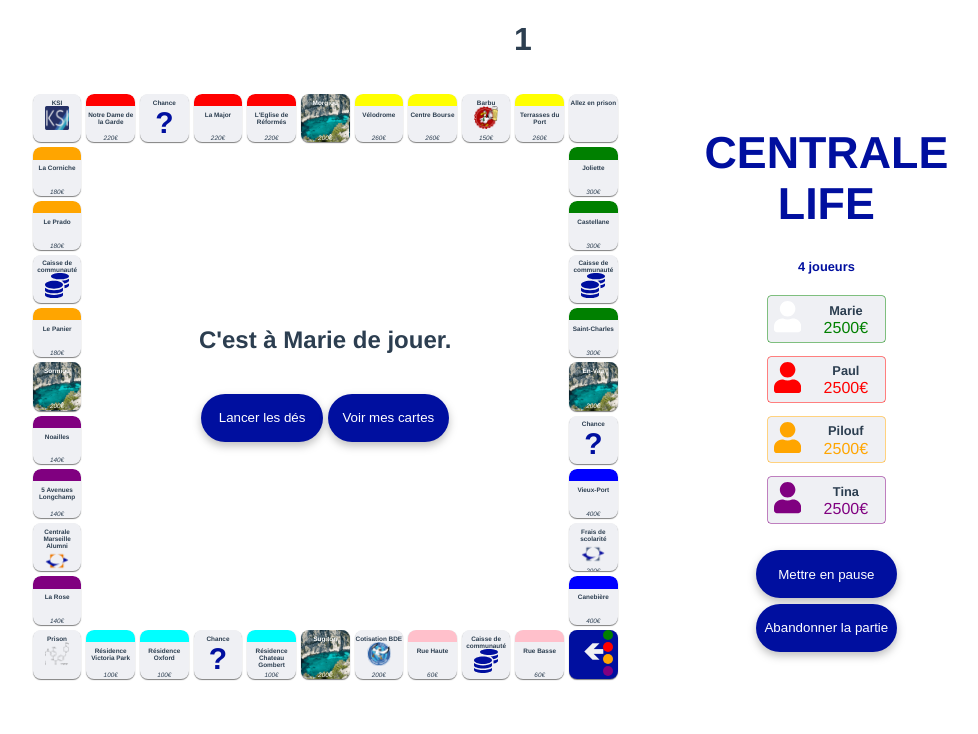
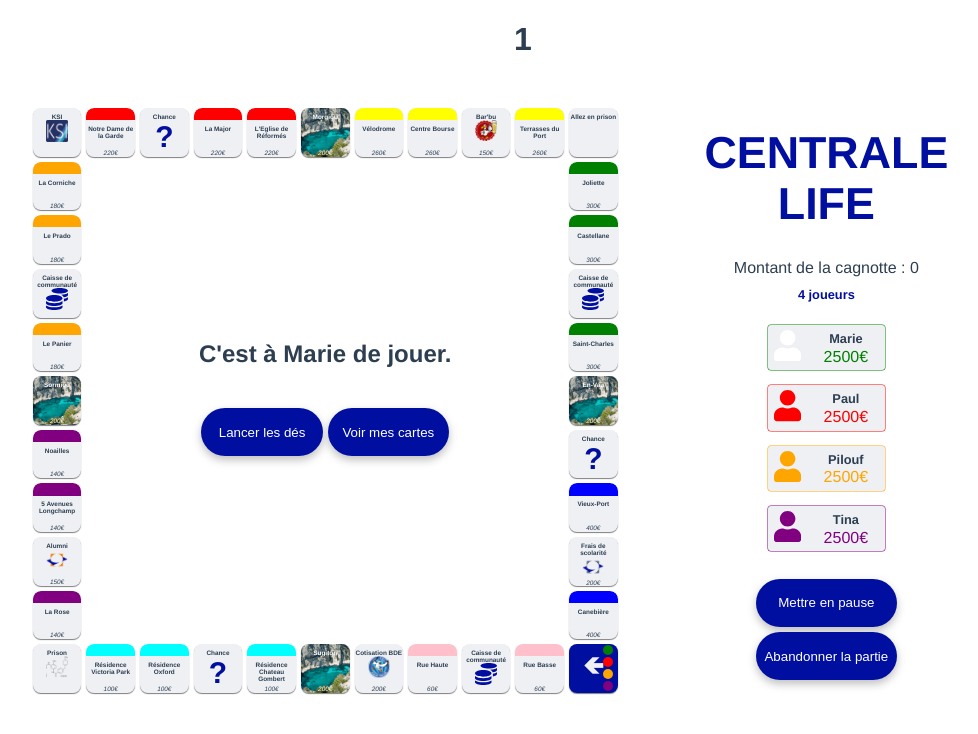
Before and after one commit to amenasria/CentraleLife, a Vue app in the folder front/: page /room/1 in a window 1280 px wide. Shown: the top 734 px of the page, without its empty margins (117-1095 px from the left). Built offline with nearby package versions, Linux system fonts and the light colour scheme; no server answers.

Commit message:
fix cagnotte

```diff
--- a/front/src/assets/cases.json
+++ b/front/src/assets/cases.json
@@ -100,7 +100,7 @@
     {
         "id": 13,
         "type": "compagnie",
-        "name": "Centrale Marseille Alumni",
+        "name": "Alumni",
         "img": "alumni.png",
         "alt": "Logo Alumni",
         "price": 150,
@@ -234,10 +234,11 @@
     {
         "id": 29,
         "type": "compagnie",
-        "name": "Barbu",
+        "name": "Bar'bu",
         "img": "barbu.png",
         "alt": "Logo Barbu",
-        "price": 150
+        "price": 150,
+        "owner": -1
     },
     {
         "id": 30,
--- a/front/src/components/Board.vue
+++ b/front/src/components/Board.vue
@@ -21,7 +21,7 @@
                     <p id="message"></p>
                     <div class="central_ui_buttons">
                       <button class="button_ui" id="button_cancel" v-on:click="cancel()">Refuser</button>
-                      <button class="button_ui" id="button_ok" v-on:click="ok(player, card, lancer)"></button>
+                      <button class="button_ui" id="button_ok" v-on:click="ok(player, card, lancer, cagnotte)"></button>
                     </div>
                 </div>
             </div>
@@ -41,6 +41,9 @@
     </div>
     <div class="menu">
         <h1>CENTRALE <br>LIFE</h1>
+        <div>
+          Montant de la cagnotte : {{cagnotte}}
+        </div>
         <h2>4 joueurs</h2>
         <div class="liste_joueurs">
             <div class="joueur" v-for="user in users" :key="user.id" :style="'--user-color: ' + user.color">
@@ -57,6 +60,8 @@
         </div>
     </div>
   </div>
+
+
 </template>
 
 <script>
@@ -85,6 +90,7 @@ export default {
             blockdice: false,
             card: null,
             lancer: 0,
+            cagnotte : 0,
         }
     },
     methods: {
@@ -96,13 +102,16 @@ export default {
         let button_dice = document.getElementById('button_dice');
         button_dice.style.background = '#CDCDCF';
       },
-      ok: function(player, card, lancer) {
-        console.log(this.card);
-        click_ok(player, card, lancer);
+      ok: function(player, card, lancer, cagnotte) {
+        this.cagnotte = click_ok(player, card, lancer, cagnotte);
         this.player = (player + 1) % 4;
         this.blockdice = false;
         let button_dice = document.getElementById('button_dice');
         button_dice.style.background = '#000F9F';
+        let dice1 = document.getElementById("dice1");
+        let dice2 = document.getElementById("dice2");
+        dice1.innerHTML = "";
+        dice2.innerHTML = "";
         this.card = null;
       },
       cancel: function() {
@@ -335,7 +344,7 @@ export default {
     }
 
     .case .case-img img {
-        width: 50%;
+        width: 45%;
         object-fit: cover;
         overflow: hidden;
     }
--- a/front/src/js/utils.js
+++ b/front/src/js/utils.js
@@ -186,7 +186,7 @@ function rollDice(player){
 }
 
 
-function click_ok(player, card, lancer){
+function click_ok(player, card, lancer, cagnotte){
     let case1 = cases[users[player].position];
 
     if(case1.type === "rue" || case1.type === "calanque"){
@@ -207,6 +207,9 @@ function click_ok(player, card, lancer){
         users[player].in_prison = 0;
     } else if (case1.type === "chance" || case1.type === "communaute"){
         users[player].money += card.money;
+        if(card.money < 0){
+            cagnotte += -1*card.money
+        }
         if( card.move !== 0){
             users[player].position = card.move;
         }
@@ -225,11 +228,15 @@ function click_ok(player, card, lancer){
             users[player].money -= lancer*4;
             users[case1.owner].money += lancer*4;
         }
+    } else if (case1.type === "parc"){
+        users[player].money += cagnotte;
+        cagnotte = 0;
     }
 
     let game = document.getElementById('show_game');
     game.style.display = "none";
 
+    return cagnotte;
 }
 
 export {rollDice, click_ok}
```
Also changed, not shown: 1 other file (tests, documents, lock files or other folders).
